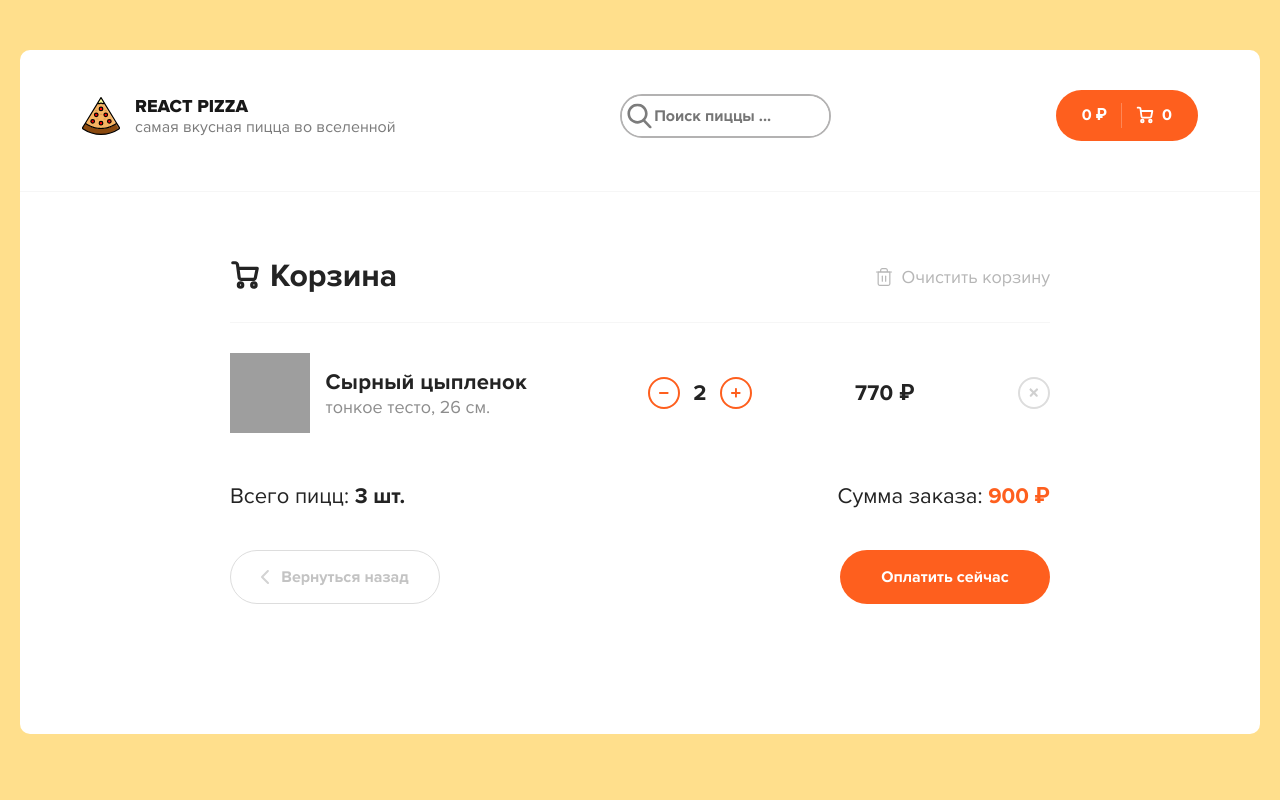
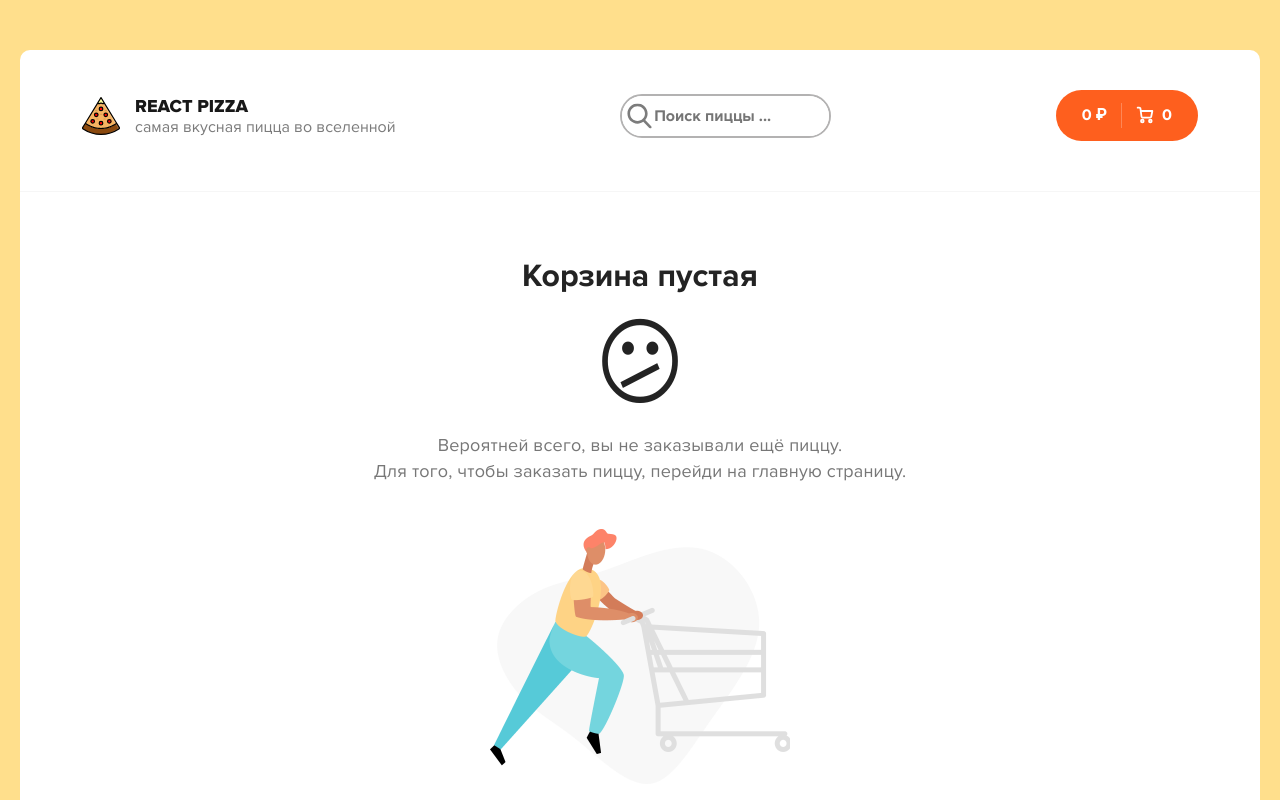
Before and after one commit to andreiribac/react-pizza-v2, a React (Create React App) app: page /cart in a window 1280 px wide. Shown: the top 800 px of the page. Built offline with nearby package versions, Linux system fonts and the light colour scheme; grey boxes are pictures that could not be loaded.

Commit message:
add empty cart component

```diff
--- /dev/null
+++ b/src/components/CartItem/CartEmpty.js
@@ -0,0 +1,27 @@
+import React from 'react';
+import { Link, } from "react-router-dom";
+import cartEmptyImg from '../../assets/img/empty-cart.png';
+
+function CartEmpty() {
+	return (
+		<div className="cart cart--empty">
+			<h2>Корзина пустая
+				<br />
+				<br />
+				<br />
+				<span>😕</span>
+			</h2>
+			<br />
+			<p>
+				Вероятней всего, вы не заказывали ещё пиццу.<br />
+				Для того, чтобы заказать пиццу, перейди на главную страницу.
+			</p>
+			<img src={cartEmptyImg} alt="Empty cart" />
+			<Link to="/" className="button button--black">
+				<span>Вернуться назад</span>
+			</Link>
+		</div>
+	)
+}
+
+export default CartEmpty
--- a/src/components/Header.js
+++ b/src/components/Header.js
@@ -7,6 +7,7 @@ import { useSelector } from 'react-redux';
 
 function Header() {
 	const { items, totalPrice } = useSelector(state => state.cart);
+	const totalCount = items.reduce((sum, item) => sum + item.count, 0);
 	return (
 		<div className="header">
 			<div className="container">
@@ -51,7 +52,7 @@ function Header() {
 								strokeLinejoin="round"
 							/>
 						</svg>
-						<span>{items.length}</span>
+						<span>{totalCount}</span>
 					</Link>
 				</div>
 			</div>
--- a/src/components/PizzaBlock/index.js
+++ b/src/components/PizzaBlock/index.js
@@ -20,7 +20,7 @@ function PizzaBlock({ id, title, price, imageUrl, sizes, types }) {
 			price,
 			imageUrl,
 			type: typeNames[activeType],
-			size: activeSize,
+			size: sizes[activeSize],
 		};
 		dispatch(addItem(item));
 	}
--- a/src/components/index.js
+++ b/src/components/index.js
@@ -6,3 +6,5 @@ export { default as Skeleton } from './PizzaBlock/Skeleton';
 export { default as NotFoundBlock } from './NotFoundBlock';
 export { default as Search } from './Search';
 export { default as Pagination } from './Pagination';
+export { default as CartItem } from './CartItem';
+export { default as CartEmpty } from './CartItem/CartEmpty';
--- a/src/pages/Cart.js
+++ b/src/pages/Cart.js
@@ -1,12 +1,24 @@
 import React from 'react';
 import { Link } from "react-router-dom";
 import { useDispatch, useSelector } from 'react-redux';
+import { CartEmpty, CartItem } from '../components';
+import { clearItems } from '../redux/slices/cartSlice'
 
 function Cart() {
   const dispatch = useDispatch();
-  const items = useSelector(state => state.cart.items);
+  const { totalPrice, items } = useSelector(state => state.cart);
+  const totalCount = items.reduce((sum, item) => sum + item.count, 0);
+
+  const onClickClear = () => {
+    if (window.confirm('вы хотите удалить все пиццы?')) {
+      dispatch(clearItems());
+    }
+  };
+
   return (
     <div className="container container--cart">
+      {
+        totalPrice !== 0 ? (
           <div className="cart">
             <div className="cart__top">
               <h2 className="content__title"><svg width="18" height="18" viewBox="0 0 18 18" fill="none" xmlns="http://www.w3.org/2000/svg">
@@ -15,7 +27,7 @@ function Cart() {
                 <path d="M4.78002 4.99999H16.3334L15.2134 10.5933C15.1524 10.9003 14.9854 11.176 14.7417 11.3722C14.4979 11.5684 14.1929 11.6727 13.88 11.6667H6.83335C6.50781 11.6694 6.1925 11.553 5.94689 11.3393C5.70128 11.1256 5.54233 10.8295 5.50002 10.5067L4.48669 2.82666C4.44466 2.50615 4.28764 2.21182 4.04482 1.99844C3.80201 1.78505 3.48994 1.66715 3.16669 1.66666H1.66669" stroke="white" strokeWidth="1.8" strokeLinecap="round" strokeLinejoin="round"></path>
               </svg>
                 Корзина</h2>
-          <div className="cart__clear">
+              <div onClick={onClickClear} className="cart__clear">
                 <svg width="20" height="20" viewBox="0 0 20 20" fill="none" xmlns="http://www.w3.org/2000/svg">
                   <path d="M2.5 5H4.16667H17.5" stroke="#B6B6B6" strokeWidth="1.2" strokeLinecap="round" strokeLinejoin="round"></path>
                   <path d="M6.66663 5.00001V3.33334C6.66663 2.89131 6.84222 2.46739 7.15478 2.15483C7.46734 1.84227 7.89127 1.66667 8.33329 1.66667H11.6666C12.1087 1.66667 12.5326 1.84227 12.8451 2.15483C13.1577 2.46739 13.3333 2.89131 13.3333 3.33334V5.00001M15.8333 5.00001V16.6667C15.8333 17.1087 15.6577 17.5326 15.3451 17.8452C15.0326 18.1577 14.6087 18.3333 14.1666 18.3333H5.83329C5.39127 18.3333 4.96734 18.1577 4.65478 17.8452C4.34222 17.5326 4.16663 17.1087 4.16663 16.6667V5.00001H15.8333Z" stroke="#B6B6B6" strokeWidth="1.2" strokeLinecap="round" strokeLinejoin="round"></path>
@@ -23,54 +35,25 @@ function Cart() {
                   <path d="M11.6666 9.16667V14.1667" stroke="#B6B6B6" strokeWidth="1.2" strokeLinecap="round" strokeLinejoin="round"></path>
                 </svg>
 
-            <span>Очистить корзину</span>
+                <span >Очистить корзину</span>
               </div>
             </div>
             <div className="cart__items">
-          <div className="cart__item">
-            <div className="cart__item-img">
-              <img className="pizza-block__image" src="https://dodopizza-a.akamaihd.net/static/Img/Products/Pizza/ru-RU/b750f576-4a83-48e6-a283-5a8efb68c35d.jpg" alt="Pizza" />
-            </div>
-            <div className="cart__item-info">
-              <h3>Сырный цыпленок</h3>
-              <p>тонкое тесто, 26 см.</p>
-            </div>
-            <div className="cart__item-count">
-              <div className="button button--outline button--circle cart__item-count-minus">
-                <svg width="10" height="10" viewBox="0 0 10 10" fill="none" xmlns="http://www.w3.org/2000/svg">
-                  <path d="M5.92001 3.84V5.76V8.64C5.92001 9.17016 5.49017 9.6 4.96001 9.6C4.42985 9.6 4.00001 9.17016 4.00001 8.64L4 5.76L4.00001 3.84V0.96C4.00001 0.42984 4.42985 0 4.96001 0C5.49017 0 5.92001 0.42984 5.92001 0.96V3.84Z" fill="#EB5A1E"></path>
-                  <path d="M5.75998 5.92001L3.83998 5.92001L0.959977 5.92001C0.429817 5.92001 -2.29533e-05 5.49017 -2.29301e-05 4.96001C-2.2907e-05 4.42985 0.429817 4.00001 0.959977 4.00001L3.83998 4L5.75998 4.00001L8.63998 4.00001C9.17014 4.00001 9.59998 4.42985 9.59998 4.96001C9.59998 5.49017 9.17014 5.92001 8.63998 5.92001L5.75998 5.92001Z" fill="#EB5A1E"></path>
-                </svg>
-
-              </div>
-              <b>2</b>
-              <div className="button button--outline button--circle cart__item-count-plus">
-                <svg width="10" height="10" viewBox="0 0 10 10" fill="none" xmlns="http://www.w3.org/2000/svg">
-                  <path d="M5.92001 3.84V5.76V8.64C5.92001 9.17016 5.49017 9.6 4.96001 9.6C4.42985 9.6 4.00001 9.17016 4.00001 8.64L4 5.76L4.00001 3.84V0.96C4.00001 0.42984 4.42985 0 4.96001 0C5.49017 0 5.92001 0.42984 5.92001 0.96V3.84Z" fill="#EB5A1E"></path>
-                  <path d="M5.75998 5.92001L3.83998 5.92001L0.959977 5.92001C0.429817 5.92001 -2.29533e-05 5.49017 -2.29301e-05 4.96001C-2.2907e-05 4.42985 0.429817 4.00001 0.959977 4.00001L3.83998 4L5.75998 4.00001L8.63998 4.00001C9.17014 4.00001 9.59998 4.42985 9.59998 4.96001C9.59998 5.49017 9.17014 5.92001 8.63998 5.92001L5.75998 5.92001Z" fill="#EB5A1E"></path>
-                </svg>
-
-              </div>
-            </div>
-            <div className="cart__item-price">
-              <b>770 ₽</b>
-            </div>
-            <div className="cart__item-remove">
-              <div className="button button--outline button--circle">
-                <svg width="10" height="10" viewBox="0 0 10 10" fill="none" xmlns="http://www.w3.org/2000/svg">
-                  <path d="M5.92001 3.84V5.76V8.64C5.92001 9.17016 5.49017 9.6 4.96001 9.6C4.42985 9.6 4.00001 9.17016 4.00001 8.64L4 5.76L4.00001 3.84V0.96C4.00001 0.42984 4.42985 0 4.96001 0C5.49017 0 5.92001 0.42984 5.92001 0.96V3.84Z" fill="#EB5A1E"></path>
-                  <path d="M5.75998 5.92001L3.83998 5.92001L0.959977 5.92001C0.429817 5.92001 -2.29533e-05 5.49017 -2.29301e-05 4.96001C-2.2907e-05 4.42985 0.429817 4.00001 0.959977 4.00001L3.83998 4L5.75998 4.00001L8.63998 4.00001C9.17014 4.00001 9.59998 4.42985 9.59998 4.96001C9.59998 5.49017 9.17014 5.92001 8.63998 5.92001L5.75998 5.92001Z" fill="#EB5A1E"></path>
-                </svg>
-
-              </div>
-            </div>
-          </div>
+              {
+                items.map(item => {
+                  return (
+                    <CartItem key={item.id}
+                      {...item}
+                    />
+                  )
+                })
+              }
               {/* TODO  #16 46.14*/}
             </div>
             <div className="cart__bottom">
               <div className="cart__bottom-details">
-            <span> Всего пицц: <b>3 шт.</b> </span>
-            <span> Сумма заказа: <b>900 ₽</b> </span>
+                <span> Всего пицц: <b>{totalCount} шт.</b> </span>
+                <span> Сумма заказа: <b>{totalPrice} ₽</b> </span>
               </div>
               <div className="cart__bottom-buttons">
                 <Link to="/" className="button button--outline button--add go-back-btn">
@@ -86,6 +69,12 @@ function Cart() {
               </div>
             </div>
           </div>
+        ) : (
+          <CartEmpty />
+        )
+      }
+
+
     </div>
   )
 }
--- a/src/redux/slices/cartSlice.js
+++ b/src/redux/slices/cartSlice.js
@@ -9,12 +9,6 @@ const cartSlice = createSlice({
 	name: 'cart',
 	initialState,
 	reducers: {
-		// addItem(state, action) {
-		// 	state.items.push(action.payload);
-		// 	state.totalPrice = state.items.reduce((sum, obj) => {
-		// 		return obj.price + sum;
-		// 	}, 0)
-		// },
 		addItem(state, action) {
 			const findItem = state.items.find(obj => obj.id === action.payload.id);
 			if (findItem) {
@@ -29,15 +23,22 @@ const cartSlice = createSlice({
 				return (obj.price * obj.count) + sum;
 			}, 0)
 		},
+		minusItem(state, action) {
+			const findItem = state.items.find(obj => obj.id === action.payload.id);
+			if (findItem) {
+				findItem.count--;
+			}
+		},
 		removeItem(state, action) {
-			state.items.filter(obj => obj.id === action.payload);
+			state.items = state.items.filter(obj => obj.id === action.payload);
 		},
 		clearItems(state) {
 			state.items = [];
+			state.totalPrice = 0;
 		},
 	}
 });
 
-export const { addItem, removeItem, clearItems } = cartSlice.actions;
+export const { addItem, removeItem, minusItem, clearItems } = cartSlice.actions;
 
 export default cartSlice.reducer;
```
Also changed, not shown: src/components/CartItem/index.js (added, +59 -0 lines). Lines whose indentation alone changed are shown as unchanged.
